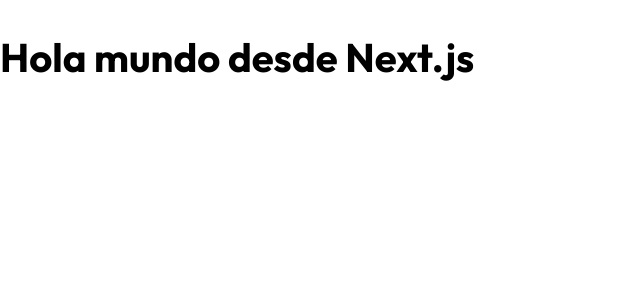
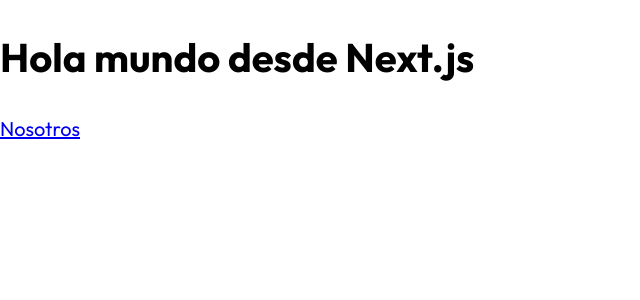
Before and after one commit to oscar-soto/GuitarLANext, a Next.js app: page / in a window 1280 px wide. Shown: the top 300 px of the page, without its empty margins (0-640 px from the left). Built offline with nearby package versions, Linux system fonts and the light colour scheme.

Commit message:
Fix: router and links in nextjes

```diff
--- a/pages/index.js
+++ b/pages/index.js
@@ -1,7 +1,10 @@
+import Link from "next/link";
+
 export default function Home() {
   return (
     <>
       <h1>Hola mundo desde Next.js</h1>
+      <Link href="/nosotros">Nosotros</Link>
     </>
   );
 }
```
Also changed, not shown: pages/nosotros.js (added, +11 -0 lines).
